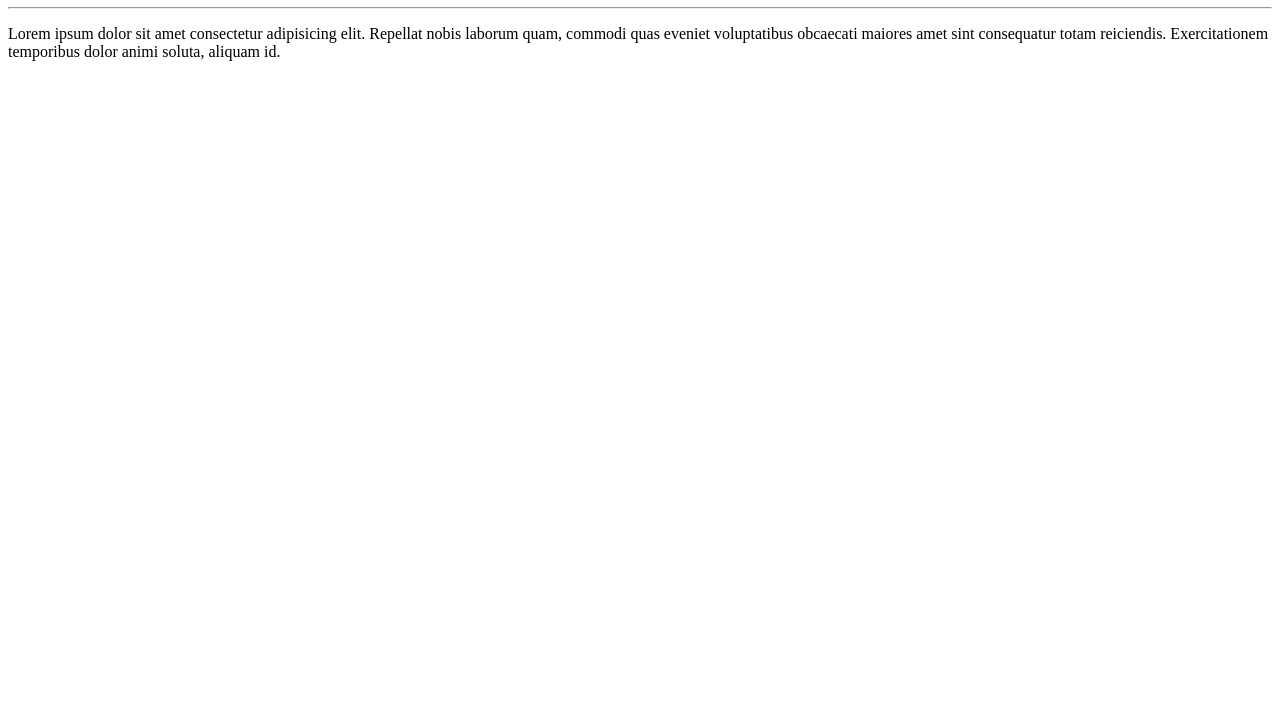
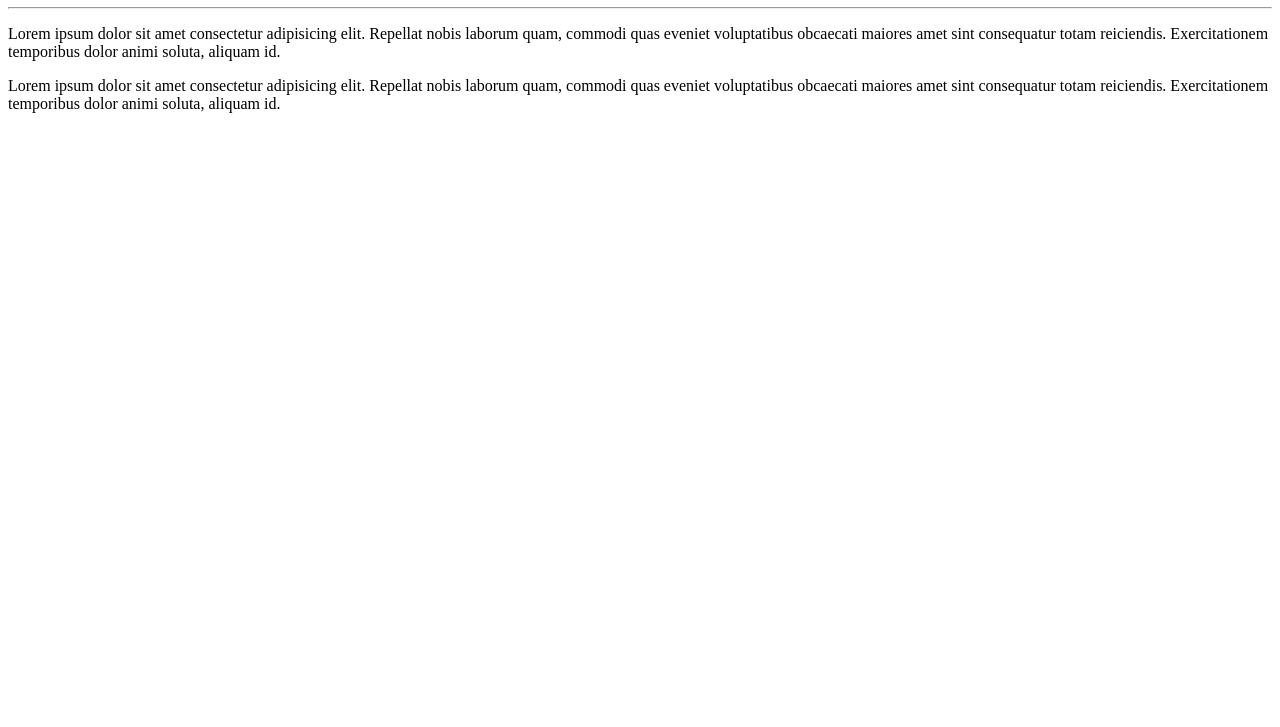
Before and after one commit to MohammedScatolino/Mohammed-Repository, a plain HTML site: page site-exemplo/index.html in a window 1280 px wide. Shown: the part 73-800 px from the top of the page. Drawn offline with Linux system fonts and the light colour scheme.

Commit message:
Adicionei um parágrafo

```diff
--- a/site-exemplo/index.html
+++ b/site-exemplo/index.html
@@ -10,6 +10,7 @@
     <h1>Olá Mundo!</h1>
     <hr>
     <p>Lorem ipsum dolor sit amet consectetur adipisicing elit. Repellat nobis laborum quam, commodi quas eveniet voluptatibus obcaecati maiores amet sint consequatur totam reiciendis. Exercitationem temporibus dolor animi soluta, aliquam id.</p>
+    <p>Lorem ipsum dolor sit amet consectetur adipisicing elit. Repellat nobis laborum quam, commodi quas eveniet voluptatibus obcaecati maiores amet sint consequatur totam reiciendis. Exercitationem temporibus dolor animi soluta, aliquam id.</p>
 
 </body>
 </html>
```
